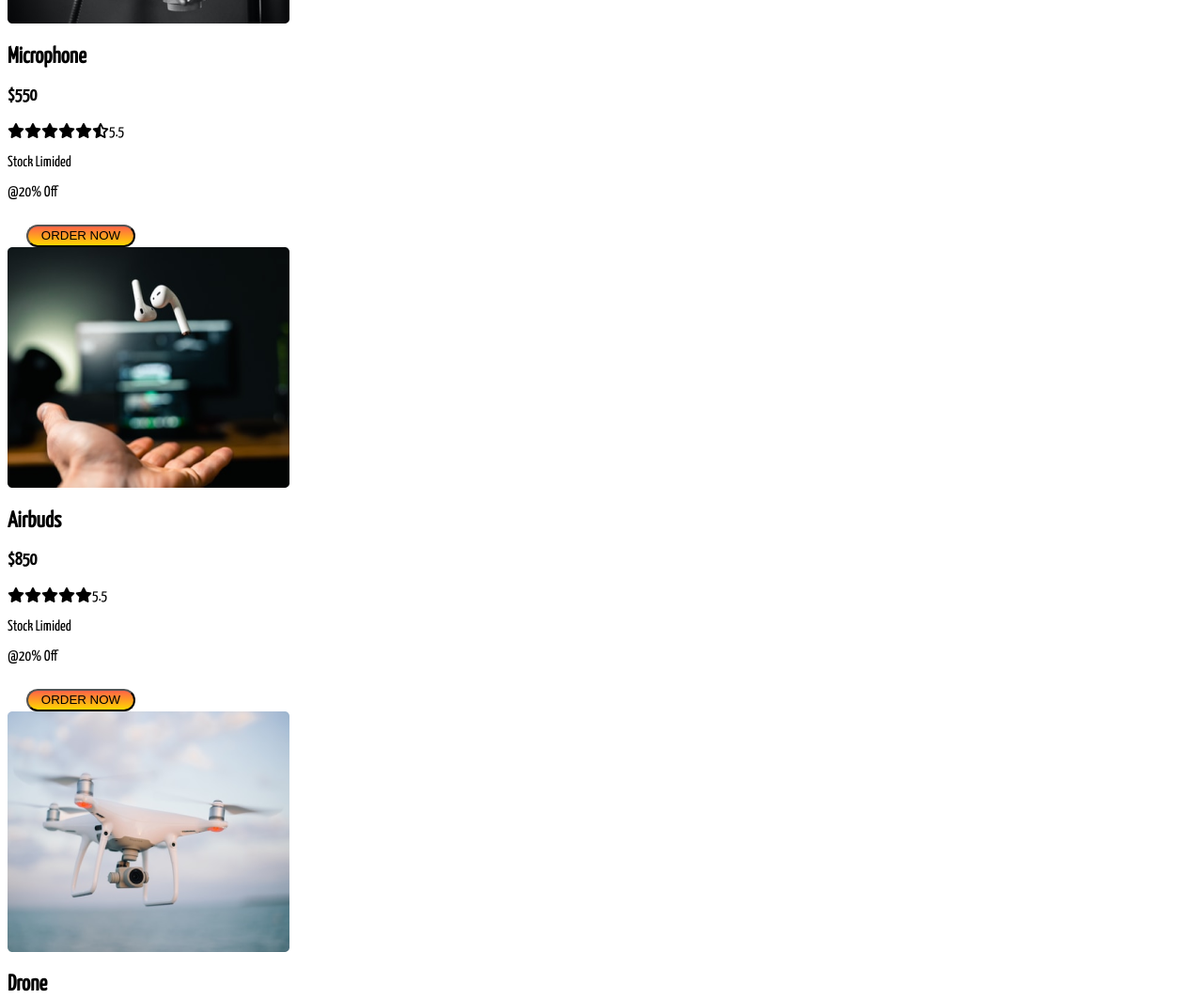
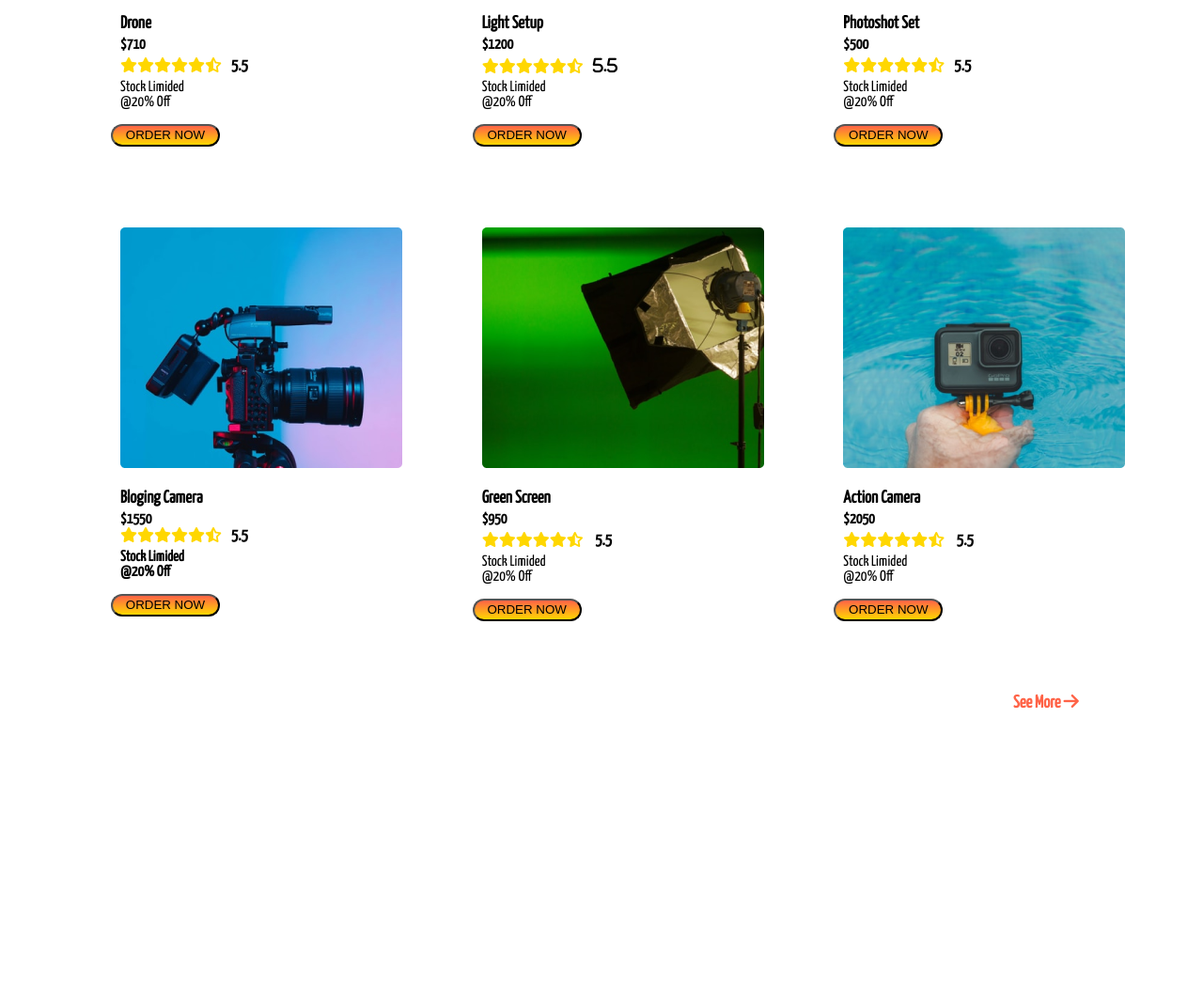
Before and after one commit to hasansharif819/influencer-gear, a plain HTML site: page index.html in a window 1280 px wide. Shown: the part 1552-2615 px from the top of the page at 94% size. After the commit the page ends 2318 px from the top, so only its background shows below. Drawn offline with Linux system fonts and the light colour scheme.

Commit message:
Hover added

```diff
--- a/index.html
+++ b/index.html
@@ -63,111 +63,113 @@
         <!-- end icon  section -->
 
         <!-- start collection section -->
+        <section class="popular-collection">
+
+
         <section class="collection">
-            <h2 class="collection-heading">Popular Collection</h2>
-            <div class="polular-collection">
                 <div class="all-collection">
                     <div class="image-collectin"> <img src="resource/image/tripod.png" alt=""> </div>
                     <div class="wiring-collection">
-                        <h2>Flex Tripod</h2>
-                        <h3>$1050</h3>
-                        <p class="filled-star"><i class="fas fa-star"></i><i class="fas fa-star"></i><i class="fas fa-star"></i><i class="fas fa-star"></i><i class="fas fa-star"></i><i class="fas fa-star-half-alt"></i>5.5</p>
+                        <h3>Flex Tripod</h3>
+                        <h4>$1050</h4>
+                        <p class="filled-star"><i class="fas fa-star"></i><i class="fas fa-star"></i><i class="fas fa-star"></i><i class="fas fa-star"></i><i class="fas fa-star"></i><i class="fas fa-star-half-alt"></i><span class="rating">5.5</span></p>
                         <p class="stock-limited">Stock Limided</p>
                         <p class="discount">@20% Off</p>
-                        <button>ORDER NOW</button>
+                        <button class="button1">ORDER NOW</button>
 
                     </div>
                 </div>
                 <div class="all-collection">
                     <div class="image-collectin"> <img src="resource/image/mic.png" alt=""> </div>
                     <div class="wiring-collection">
-                        <h2>Microphone</h2>
-                        <h3>$550</h3>
-                        <p class="filled-star"><i class="fas fa-star"></i><i class="fas fa-star"></i><i class="fas fa-star"></i><i class="fas fa-star"></i><i class="fas fa-star"></i><i class="fas fa-star-half-alt"></i>5.5</p>
+                        <h3>Microphone</h3>
+                        <h4>$550</h4>
+                        <p class="filled-star"><i class="fas fa-star"></i><i class="fas fa-star"></i><i class="fas fa-star"></i><i class="fas fa-star"></i><i class="fas fa-star"></i><i class="fas fa-star-half-alt"></i><span class="rating">5.5</span></p>
                         <p class="stock-limited">Stock Limided</p>
                         <p class="discount">@20% Off</p>
-                        <button>ORDER NOW</button>
+                        <button class="button1">ORDER NOW</button>
                     </div>
                 </div>
                 <div class="all-collection">
                     <div class="image-collectin"><img src="resource/image/airpod.png" alt=""></div>
                     <div class="wiring-collection">
-                        <h2>Airbuds</h2>
-                        <h3>$850</h3>
-                        <p class="filled-star"><i class="fas fa-star"></i><i class="fas fa-star"></i><i class="fas fa-star"></i><i class="fas fa-star"></i><i class="fas fa-star"></i>5.5</p>
+                        <h3>Airbuds</h3>
+                        <h4>$850</h4>
+                        <p class="filled-star"><i class="fas fa-star"></i><i class="fas fa-star"></i><i class="fas fa-star"></i><i class="fas fa-star"></i><i class="fas fa-star"></i><span class="rating">5.5</span></p>
                         <p class="stock-limited">Stock Limided</p>
                         <p class="discount">@20% Off</p>
-                        <button>ORDER NOW</button>
+                        <button class="button1">ORDER NOW</button>
                     </div>
                 </div>
                 <div class="all-collection">
                     <div class="image-collectin"><img src="resource/image/drone.png" alt=""></div>
                     <div class="wiring-collection">
-                        <h2>Drone</h2>
-                        <h3>$710</h3>
-                        <p class="filled-star"><i class="fas fa-star"></i><i class="fas fa-star"></i><i class="fas fa-star"></i><i class="fas fa-star"></i><i class="fas fa-star"></i><i class="fas fa-star-half-alt"></i>5.5</p>
+                        <h3>Drone</h3>
+                        <h4>$710</h4>
+                        <p class="filled-star"><i class="fas fa-star"></i><i class="fas fa-star"></i><i class="fas fa-star"></i><i class="fas fa-star"></i><i class="fas fa-star"></i><i class="fas fa-star-half-alt"></i><span class="rating">5.5</span></p>
                         <p class="stock-limited">Stock Limided</p>
                         <p class="discount">@20% Off</p>
-                        <button>ORDER NOW</button>
+                        <button class="button1">ORDER NOW</button>
                     </div>
                 </div>
                 <div class="all-collection">
                     <div class="image-collectin"><img src="resource/image/lights.png" alt=""></div>
                     <div class="wiring-collection">
-                        <h2>Light Setup</h2>
-                        <h3>$1200</h3>
-                        <p class="filled-star"><i class="fas fa-star"></i><i class="fas fa-star"></i><i class="fas fa-star"></i><i class="fas fa-star"></i><i class="fas fa-star"></i><i class="fas fa-star-half-alt">5.5</i></p>
+                        <h3>Light Setup</h3>
+                        <h4>$1200</h4>
+                        <p class="filled-star"><i class="fas fa-star"></i><i class="fas fa-star"></i><i class="fas fa-star"></i><i class="fas fa-star"></i><i class="fas fa-star"></i><i class="fas fa-star-half-alt"><span class="rating">5.5</span></i></p>
                         <p class="stock-limited">Stock Limided</p>
                         <p class="discount">@20% Off</p>
-                        <button>ORDER NOW</button>
+                        <button class="button1">ORDER NOW</button>
                     </div>
                 </div>
                 <div class="all-collection">
                     <div class="image-collectin"><img src="resource/image/setup.png" alt=""></div>
                     <div class="wiring-collection">
-                        <h2>Photoshot Set</h2>
-                        <h3>$500</h3>
-                        <p class="filled-star"><i class="fas fa-star"></i><i class="fas fa-star"></i><i class="fas fa-star"></i><i class="fas fa-star"></i><i class="fas fa-star"></i><i class="fas fa-star-half-alt"></i>5.5</p>
+                        <h3>Photoshot Set</h3>
+                        <h4>$500</h4>
+                        <p class="filled-star"><i class="fas fa-star"></i><i class="fas fa-star"></i><i class="fas fa-star"></i><i class="fas fa-star"></i><i class="fas fa-star"></i><i class="fas fa-star-half-alt"></i><span class="rating">5.5</span></p>
                         <p class="stock-limited">Stock Limided</p>
                         <p class="discount">@20% Off</p>
-                        <button>ORDER NOW</button>
+                        <button class="button1">ORDER NOW</button>
                     </div>
                 </div>
                 <div class="all-collection">
                     <div class="image-collectin"><img src="resource/image/camera.png" alt=""></div>
                     <div class="wiring-collection">
-                        <h2>Bloging Camera</h2>
-                        <h3>$1550</h3>
-                        <p class="filled-star"><i class="fas fa-star"></i><i class="fas fa-star"></i><i class="fas fa-star"></i><i class="fas fa-star"></i><i class="fas fa-star"></i><i class="fas fa-star-half-alt"></i>5.5</p>
+                        <h3>Bloging Camera</h3>
+                        <h4>$1550</h>
+                        <p class="filled-star"><i class="fas fa-star"></i><i class="fas fa-star"></i><i class="fas fa-star"></i><i class="fas fa-star"></i><i class="fas fa-star"></i><i class="fas fa-star-half-alt"></i><span class="rating">5.5</span></p>
                         <p class="stock-limited">Stock Limided</p>
                         <p class="discount">@20% Off</p>
-                        <button>ORDER NOW</button>
+                        <button class="button1">ORDER NOW</button>
                     </div>
                 </div>
                 <div class="all-collection">
                     <div class="image-collectin"><img src="resource/image/single-light.png" alt=""></div>
                     <div class="wiring-collection">
-                        <h2>Green Screen</h2>
-                        <h3>$950</h3>
-                        <p class="filled-star"><i class="fas fa-star"></i><i class="fas fa-star"></i><i class="fas fa-star"></i><i class="fas fa-star"></i><i class="fas fa-star"></i><i class="fas fa-star-half-alt"></i> 5.5</p>
+                        <h3>Green Screen</h3>
+                        <h4>$950</h4>
+                        <p class="filled-star"><i class="fas fa-star"></i><i class="fas fa-star"></i><i class="fas fa-star"></i><i class="fas fa-star"></i><i class="fas fa-star"></i><i class="fas fa-star-half-alt"></i> <span class="rating">5.5</span></p>
                         <p class="stock-limited">Stock Limided</p>
                         <p class="discount">@20% Off</p>
-                        <button>ORDER NOW</button>
+                        <button class="button1">ORDER NOW</button>
                     </div>
                 </div>
                 <div class="all-collection">
                     <div class="image-collectin"><img src="resource/image/action.png" alt=""></div>
                     <div class="wiring-collection">
-                        <h2>Action Camera</h2>
-                        <h3>$2050</h3>
-                        <p class="filled-star"><i class="fas fa-star"></i><i class="fas fa-star"></i><i class="fas fa-star"></i><i class="fas fa-star"></i><i class="fas fa-star"></i><i class="fas fa-star-half-alt"></i> 5.5</p>
+                        <h3>Action Camera</h3>
+                        <h4>$2050</h4>
+                        <p class="filled-star"><i class="fas fa-star"></i><i class="fas fa-star"></i><i class="fas fa-star"></i><i class="fas fa-star"></i><i class="fas fa-star"></i><i class="fas fa-star-half-alt"></i> <span class="rating">5.5</span></p>
                         <p class="stock-limited">Stock Limided</p>
                         <p class="discount">@20% Off</p>
-                        <button>ORDER NOW</button>
+                        <button class="button1">ORDER NOW</button>
                     </div>
                 </div>
-            </div>
         </section>
+        <h3 class="see-more">See More <i class="fas fa-arrow-right"></i></h3>
+    </section>
     </main>
     <!-- main part end -->
 </body>
--- a/styles/styles1.css
+++ b/styles/styles1.css
@@ -22,6 +22,13 @@ font-family: 'Yanone Kaffeesatz', sans-serif;
 display: grid;
 grid-template-columns: repeat(6, 1fr);
 align-items: center;
+}
+
+.home-icon:hover{
+    transform: scale(1.08);
+    transition: transform 1s linear;
+    background-color: indigo;
+    color: ivory;
 }
 
 /* Home icon part end */
@@ -57,10 +64,16 @@ button{
     margin-left: 20px;
     margin-top: 10px;
 }
-hr.new1{
-    border-top: 5px solid red;
-    width: 50%;
-
+button:hover{
+    transform: scale(1.3);
+    transition: transform, width 1s ease-in;
+    font-size: 1.2em;
+    height: 50px;
+    width: 150px;
+}
+.first-section-image:hover{
+    transform: scale(1.3) rotate(45deg);
+    transition: transform 2s linear;
 }
 /* CSS end for first section */
 
@@ -68,13 +81,71 @@ hr.new1{
 .icon-section{
     display: grid;
     grid-template-columns: repeat(7, 1fr);
-    width: 986px;
+    width: 1000px;
     height: 40px;
     border-top: 3px solid gray;
     border-bottom: 3px solid gray;
     align-items: center;
     justify-content: center;
-    margin-left: 120px;
+    margin-left: 130px;
     margin-top: 100px;
+}
 /* }end icon section */
+
 /* popular collection start */
+.popular-collection{
+    margin-top: 100px;
+    margin-left: 120px ;
+}
+.collection{
+    display: grid;
+    grid-template-columns: repeat(3, 1fr);
+    grid-row-gap: 10px;
+    grid-column-gap: 10px;
+
+}
+.all-collection{
+    width: 330px;
+    height: 475px;
+    margin-bottom: 20px;
+}
+.all-collection:hover{
+    transform:scale(1.2);
+    transition: transform 1s ease-in-out;
+}
+h3{
+    margin-bottom: 5px;
+}
+h4{
+    margin-bottom: 5px;
+    margin-top: 0;
+}
+.filled-star{
+    margin-bottom: 5px;
+    margin-top: 0;
+    color: gold;
+
+}
+.rating{
+    margin-left: 10px;
+    color: black;
+    font-size: 1.1em;
+    font-weight: 700;
+}
+.stock-limited{
+    margin-bottom: 0;
+    margin-top: 0;
+}
+.discount{
+    margin-bottom: 5px;
+    margin-top: 0;
+}
+.button1{
+    margin-left: -10px;
+}
+.see-more{
+margin-left: 950px;
+margin-top: 0;
+width: 220px;
+color: tomato;
+}
```
